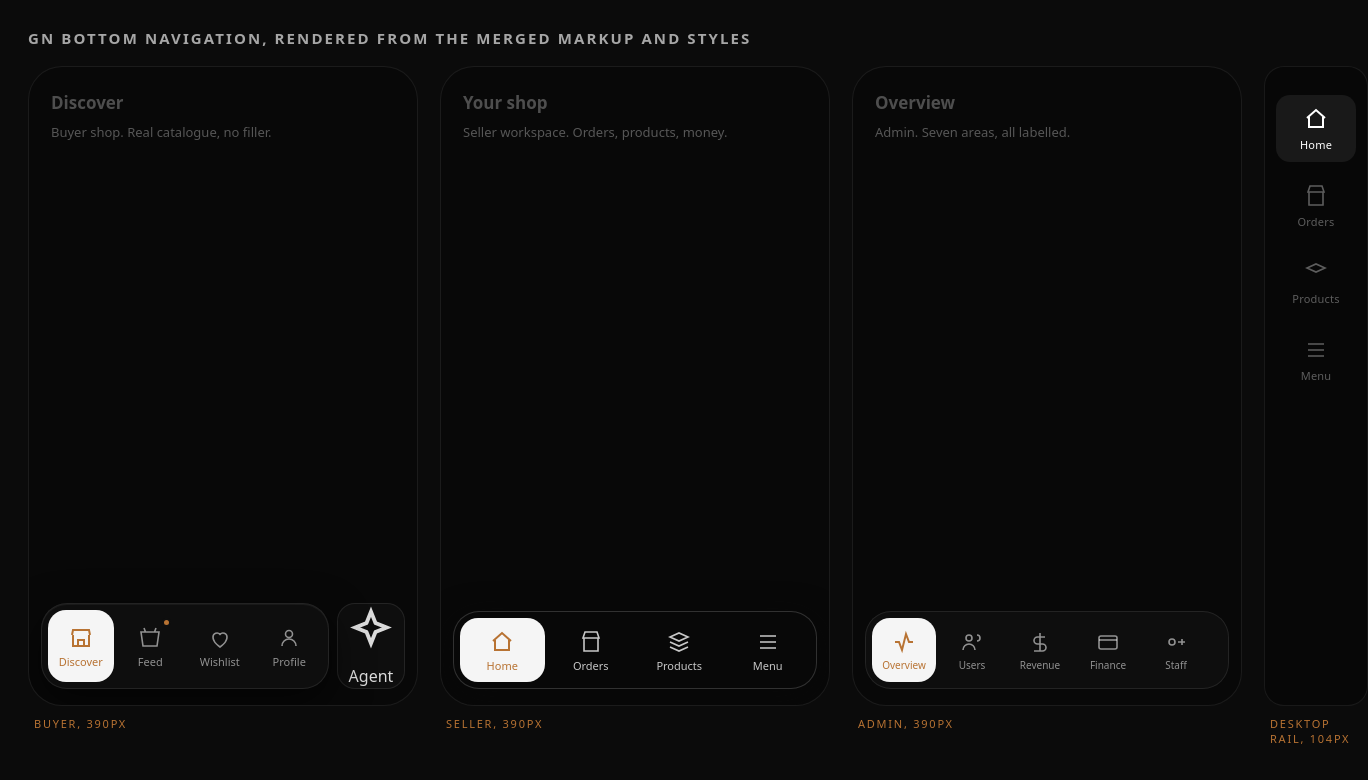
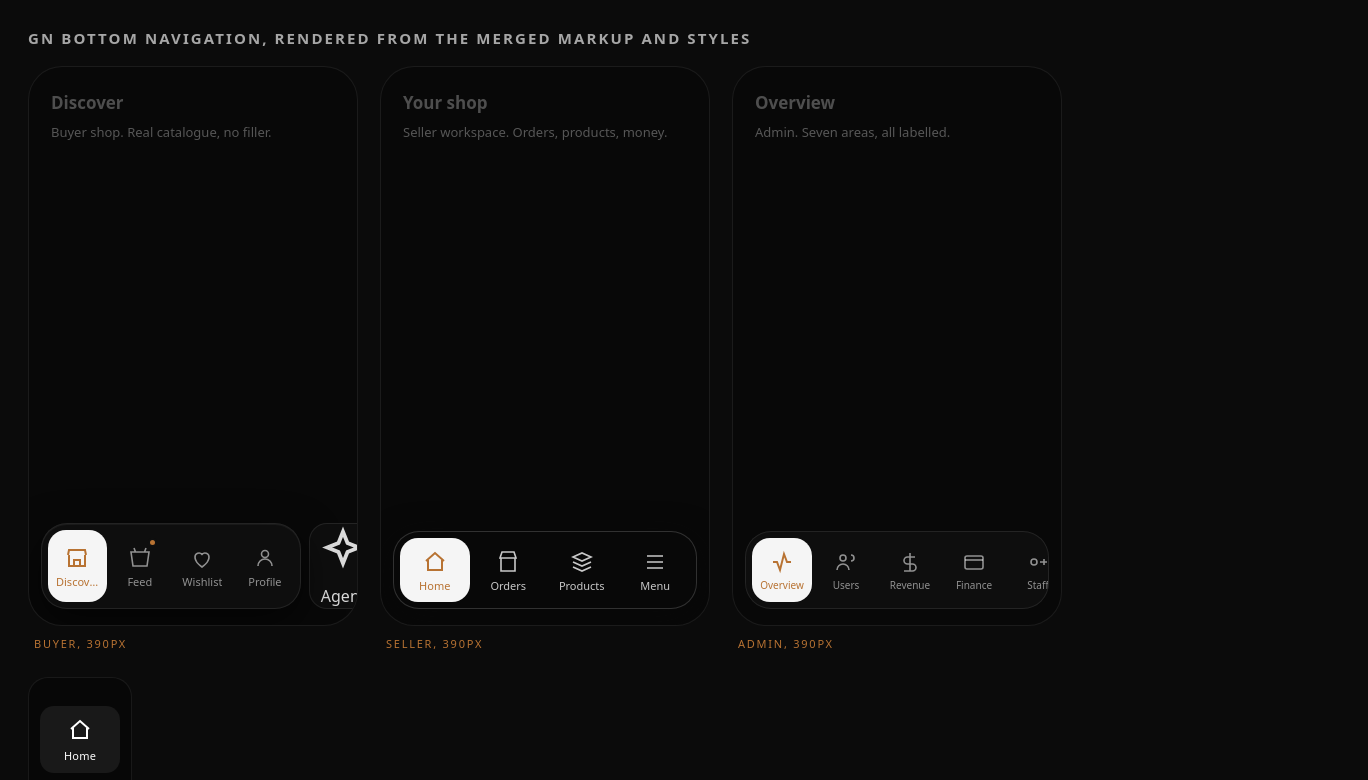
Before and after one commit to johnnie-code/agent-sandbox, a website: page preview/dock.html in a window 1280 px wide. Shown: the top 780 px of the page, 1368 px wide, since content can reach past the window. Drawn offline with Linux system fonts and the light colour scheme.

Commit message:
preview: fit the three docks in one frame

```diff
--- a/preview/dock.html
+++ b/preview/dock.html
@@ -6,13 +6,13 @@
   body{margin:0;background:#0b0b0b;font-family:ui-sans-serif,system-ui,-apple-system,"Segoe UI",Roboto,sans-serif;color:#E8E8E8;padding:28px}
   h1{font-size:15px;letter-spacing:.14em;text-transform:uppercase;color:#E8E8E8;opacity:.7;margin:0 0 18px;font-weight:600}
   .row{display:flex;gap:22px;align-items:flex-start}
-  .phone{width:390px;height:640px;border-radius:34px;background:var(--gn-ink);position:relative;overflow:hidden;border:1px solid #ffffff14;flex:0 0 auto}
+  .phone{width:330px;height:560px;border-radius:34px;background:var(--gn-ink);position:relative;overflow:hidden;border:1px solid #ffffff14;flex:0 0 auto}
   .cap{font-size:11px;letter-spacing:.16em;text-transform:uppercase;color:#B87333;margin:10px 0 0 6px}
   .content{padding:22px;opacity:.35;font-size:13px;line-height:1.6}
   .content b{display:block;font-size:17px;opacity:.9;margin-bottom:6px;font-weight:600}
   /* the shared dock, exactly the numbers now in index.css */
   .gn-seller-nav{position:absolute;display:flex;align-items:stretch;justify-content:space-between;left:50%;transform:translateX(-50%);bottom:16px;background:var(--gn-ink);color:var(--gn-silver);border:1px solid #E8E8E82E;border-radius:26px;box-shadow:0 8px 32px #080808;padding:6px;gap:4px;width:min(calc(100% - 24px),440px)}
-  .gn-seller-nav>button{flex:1;min-width:64px;min-height:64px;border-radius:18px;display:flex;flex-direction:column;gap:6px;align-items:center;justify-content:center;padding:0 8px;background:none;border:0;color:inherit;font:inherit;cursor:pointer}
+  .gn-seller-nav>button{flex:1;min-width:58px;min-height:64px;border-radius:18px;display:flex;flex-direction:column;gap:6px;align-items:center;justify-content:center;padding:0 8px;background:none;border:0;color:inherit;font:inherit;cursor:pointer}
   .gn-seller-nav>button[aria-current]{background:var(--gn-soft);color:var(--gn-copper)}
   .gn-seller-nav button span{display:block;font-size:11px;font-weight:500;line-height:1}
   .gn-seller-nav svg{width:24px;height:24px}
@@ -22,7 +22,7 @@
   /* buyer dock: island plus the agent button, same item box */
   .dock{position:absolute;left:50%;transform:translateX(-50%);bottom:16px;display:flex;width:calc(100% - 24px);max-width:460px;gap:8px;align-items:stretch}
   .island{flex:1;display:flex;align-items:stretch;gap:4px;border-radius:26px;border:1px solid #ffffff17;padding:6px;background:rgba(16,16,16,.86);backdrop-filter:blur(24px) saturate(170%);box-shadow:0 1px 0 #ffffff0d inset,0 14px 40px #0000009e}
-  .item{position:relative;flex:1;min-width:64px;min-height:64px;display:flex;flex-direction:column;align-items:center;justify-content:center;gap:6px;border:0;border-radius:18px;background:none;color:#ffffff8c;font:inherit;cursor:pointer;padding:0 8px}
+  .item{position:relative;flex:1;min-width:58px;min-height:64px;display:flex;flex-direction:column;align-items:center;justify-content:center;gap:6px;border:0;border-radius:18px;background:none;color:#ffffff8c;font:inherit;cursor:pointer;padding:0 8px}
   .item.is-active{background:var(--gn-soft);color:var(--gn-copper)}
   .item svg{width:24px;height:24px}
   .item span{font-size:11px;font-weight:500;line-height:1;max-width:100%;overflow:hidden;text-overflow:ellipsis;white-space:nowrap}
@@ -31,7 +31,7 @@
   /* admin: seven tabs, scrollable, labels visible */
   .adm{position:absolute;left:50%;transform:translateX(-50%);bottom:16px;display:flex;align-items:stretch;gap:4px;width:calc(100% - 24px);max-width:520px;overflow-x:auto;border-radius:26px;border:1px solid #ffffff17;padding:6px;background:rgba(16,16,16,.86);backdrop-filter:blur(24px) saturate(170%)}
   .adm::-webkit-scrollbar{display:none}
-  .adm .item{flex:0 0 64px;min-width:64px;padding:0 4px}
+  .adm .item{flex:0 0 60px;min-width:60px;padding:0 2px}
   .adm .item span{font-size:10px}
   .rail{width:104px;height:640px;border-radius:20px;background:rgba(8,8,8,.94);border:1px solid #ffffff12;display:flex;flex-direction:column;align-items:center;gap:6px;padding:24px 0}
   .rail button{margin-top:4px;width:80px;display:flex;flex-direction:column;align-items:center;gap:8px;border-radius:14px;padding:12px 0;background:none;border:0;color:#ffffff59;font:inherit;cursor:pointer;position:relative}
@@ -88,8 +88,10 @@
     <p class="cap">Admin, 390px</p>
   </div>
 
+
+</div>
   <div>
-    <div class="rail">
+    <div class="rail" style="margin-top:26px">
       <button class="is-active"><svg viewBox="0 0 24 24" fill="none" stroke="currentColor" stroke-width="2"><path d="M3 11l9-8 9 8M5 10v10h14V10"/></svg><span>Home</span></button>
       <button><svg viewBox="0 0 24 24" fill="none" stroke="currentColor" stroke-width="1.6"><path d="M6 2h12l2 6H4l2-6zM5 8v13h14V8"/></svg><span>Orders</span></button>
       <button><svg viewBox="0 0 24 24" fill="none" stroke="currentColor" stroke-width="1.6"><path d="M3 7l9-4 9 4-9 4-9-4z"/></svg><span>Products</span></button>
@@ -98,5 +100,4 @@
     <p class="cap">Desktop rail, 104px</p>
   </div>
 
-</div>
 </body></html>
```
